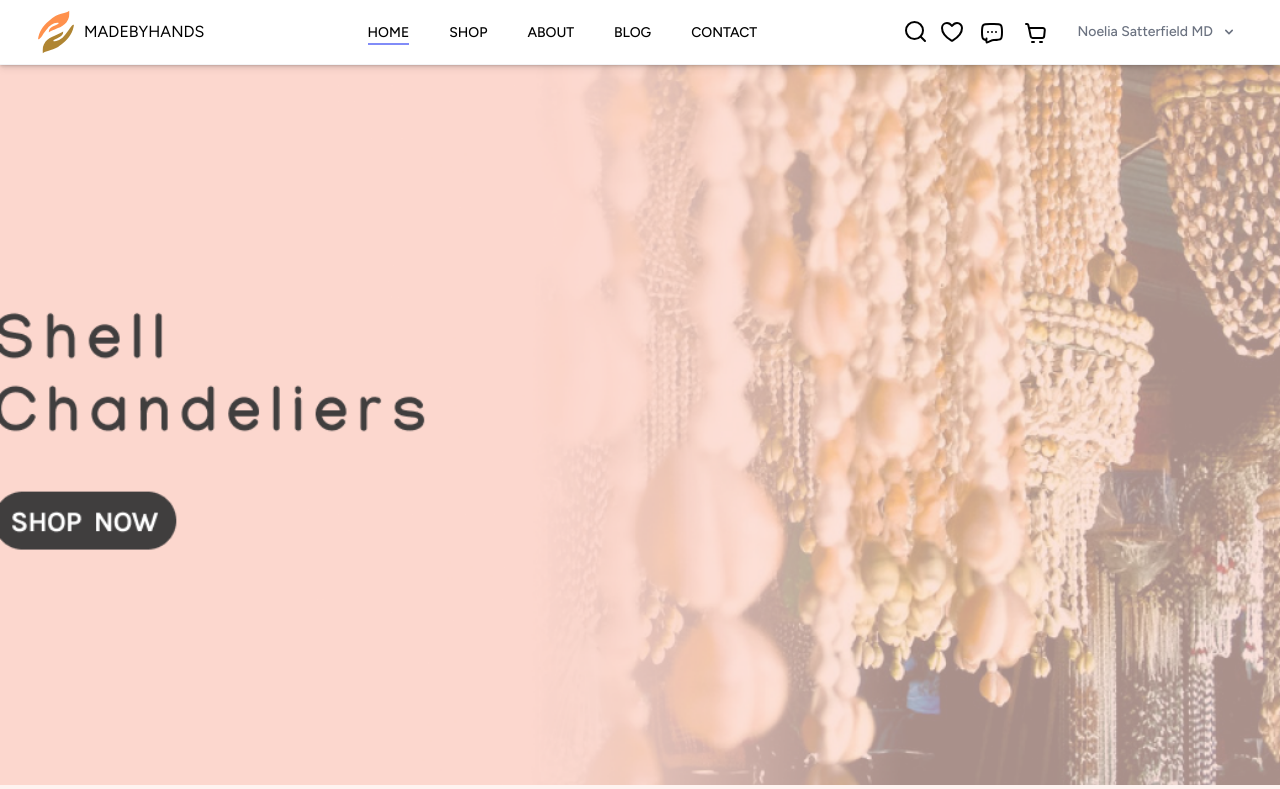
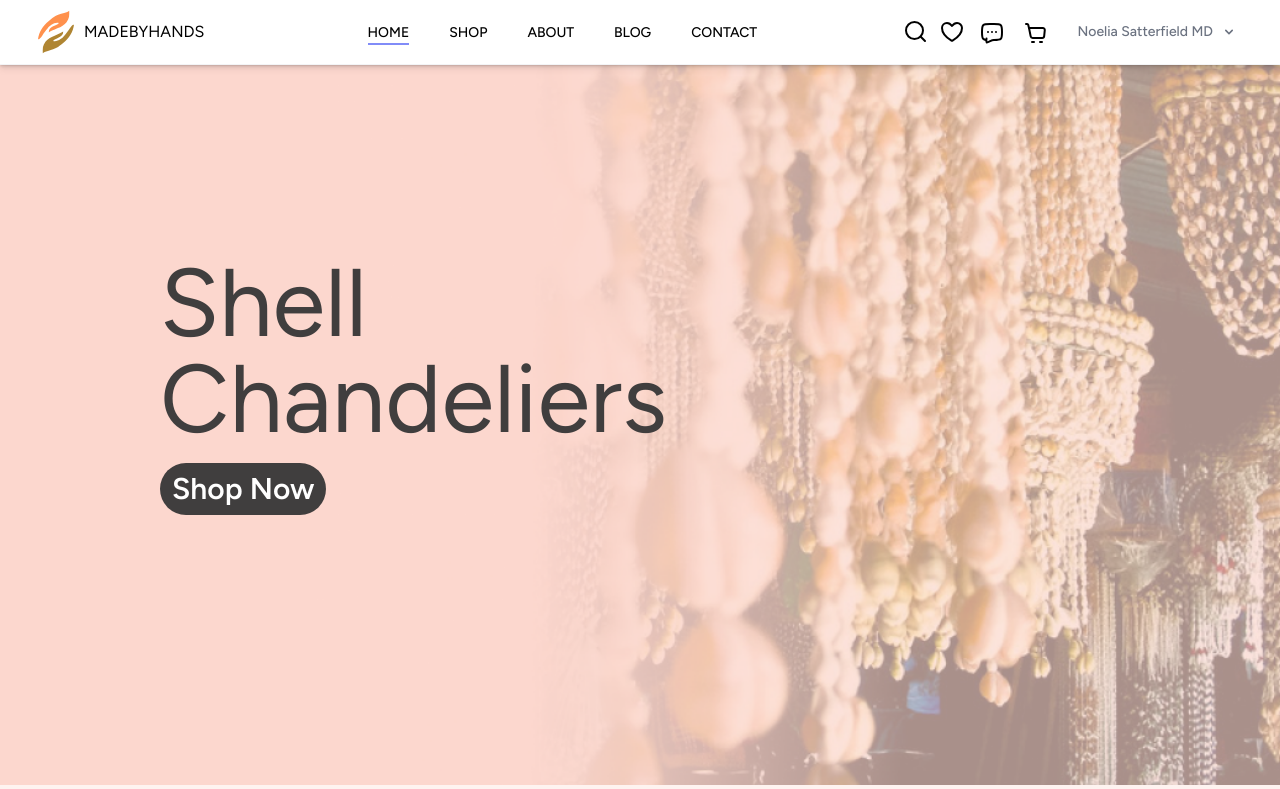
Before and after one commit to movsic08/ecommerce-laravel-reactjs, a Laravel app: page /dashboard in a window 1280 px wide. Shown: the top 789 px of the page. Run offline with Laravel 12, Linux system fonts and the light colour scheme; a user stored in the database is signed in; data comes from the database, SQL or seed files in the repository; data that the repository does not hold is empty; style sheets or scripts are compiled from the project's sources; some libraries are stand-ins or nearby versions.

Commit message:
FrontEnd: Picture in home page

```diff
--- a/resources/js/Pages/Dashboard.jsx
+++ b/resources/js/Pages/Dashboard.jsx
@@ -21,6 +21,18 @@
         <AuthenticatedLayout user={auth.user}>
             <Head title="Home" />
             <div className="-mt-[5rem] h-screen w-full overflow-hidden -z-20 flex items-center justify-center ">
+                <div className=" absolute left-[10rem]  flex items-center h-full">
+                    <div className="flex-col text-8xl flex text-[#403E3E]">
+                        <h1>Shell </h1>
+                        <h1> Chandeliers</h1>
+                        <Link
+                            href={route("shop")}
+                            className="text-3xl mt-4 hover:bg-slate-800 duration-300 rounded-full px-3 capitalize font-bold py-2 bg-[#403E3E] w-fit text-white"
+                        >
+                            Shop now
+                        </Link>
+                    </div>
+                </div>
                 <img
                     className=" w-full h-full object-cover"
                     src={frame_1}
```
Also changed, not shown: resources/js/assets/img/Frame_1.png.
